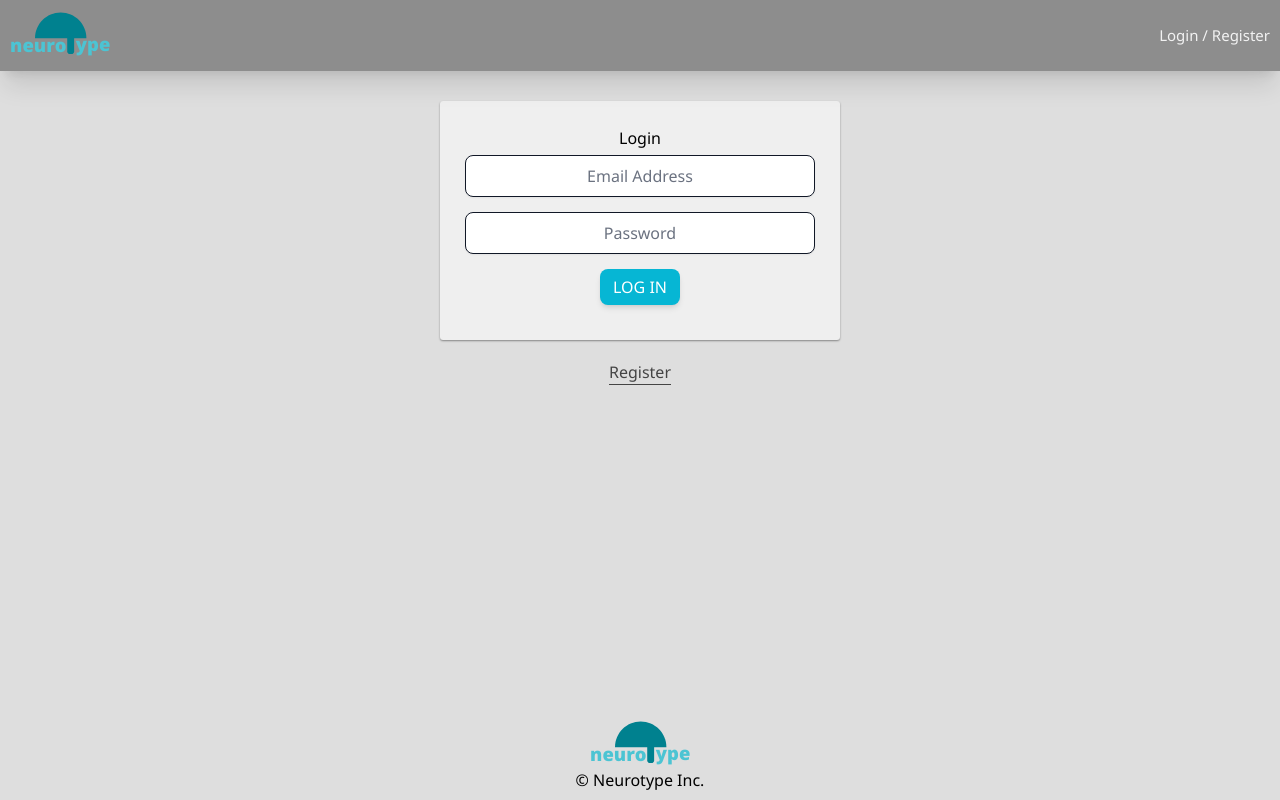
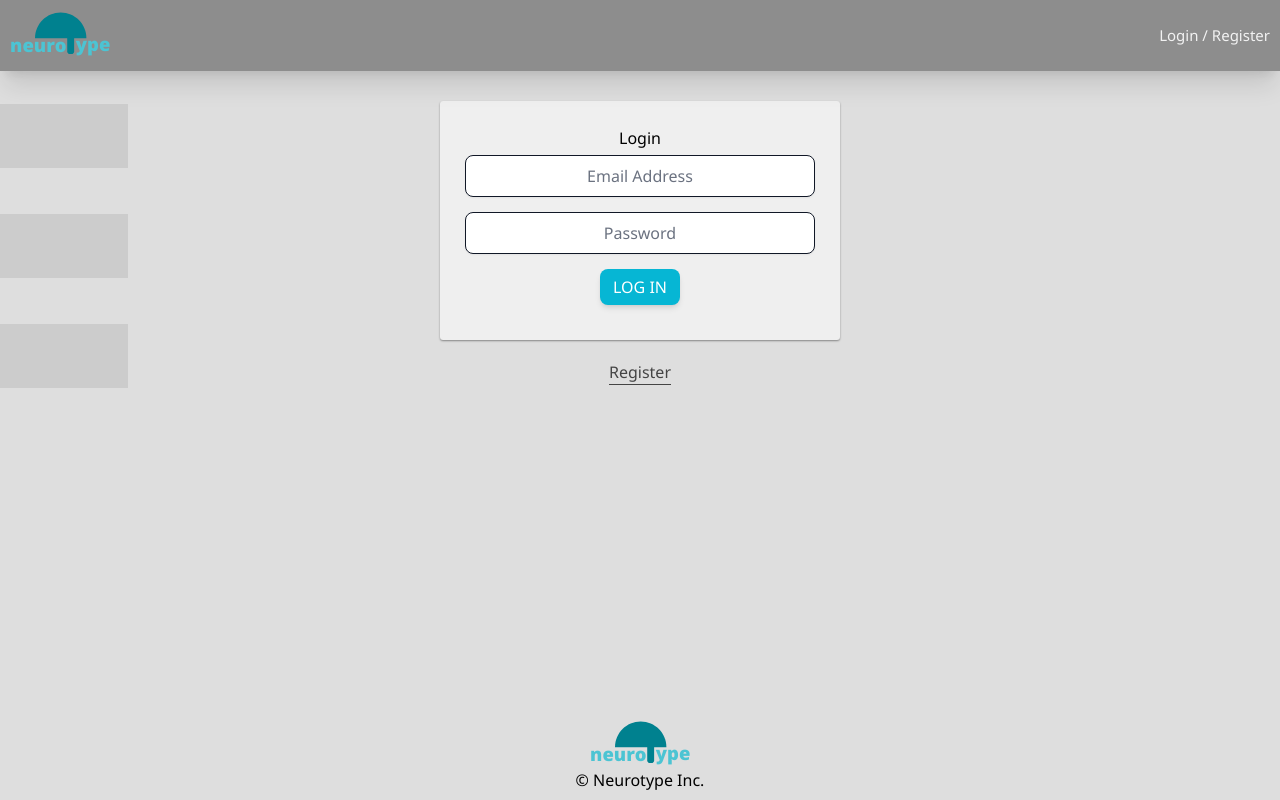
Before and after one commit to Adventure-K/Modit-Dashboard, a React (Create React App) app: page /patientDetail#/login in a window 1280 px wide. Built offline with nearby package versions, Linux system fonts and the light colour scheme; no server answers.

Commit message:
added secret buttons to autofill login; add institution form

```diff
--- a/src/components/AdminNewInstitutionForm/AdminNewInstitutionForm.jsx
+++ b/src/components/AdminNewInstitutionForm/AdminNewInstitutionForm.jsx
@@ -18,14 +18,14 @@ function AdminNewInstitutionForm() {
   const dispatch = useDispatch()
 
   const fillFields = () => {
-    setNewInstitution({ ...newInstitution, name: 'Alliance Clinic' })
-    setNewInstitution({
-      ...newInstitution,
-      street_address: '3329 University Ave SE,',
-    })
-    setNewInstitution({ ...newInstitution, city: 'Minneapolis' })
-    setNewInstitution({ ...newInstitution, state: 'MN' })
-    setNewInstitution({ ...newInstitution, zip: '55414' })
+    setNewInstitution({ name: 'Alliance Clinic', street_address: '3329 University Ave SE', city: 'Minneapolis', state: 'MN', zip: '55414' })
+    // setNewInstitution({
+    //   ...newInstitution,
+    //   street_address: '3329 University Ave SE,',
+    // })
+    // setNewInstitution({ ...newInstitution, city: 'Minneapolis' })
+    // setNewInstitution({ ...newInstitution, state: 'MN' })
+    // setNewInstitution({ ...newInstitution, zip: '55414' })
     // setPlant({...newPlant, name: event.target.value})
   }
 
--- /dev/null
+++ b/src/components/LoginForm/LoginForm.css
@@ -0,0 +1,26 @@
+.fillC {
+    width: 10vw;
+    height: 4em;
+    background-color: #cccccc;
+    margin-top: 5vh;
+}
+
+.fillR {
+    width: 10vw;
+    height: 4em;
+    background-color: #cccccc;
+    margin-top: 5vh;
+}
+
+.fillA {
+    width: 10vw;
+    height: 4em;
+    background-color: #cccccc;
+    margin-top: 5vh;
+}
+
+.toTheLeft {
+    position: absolute;
+    left: 0;
+    top: 5vh;
+}
--- a/src/components/LoginForm/LoginForm.jsx
+++ b/src/components/LoginForm/LoginForm.jsx
@@ -2,6 +2,7 @@ import React, { useState } from 'react'
 import { useDispatch } from 'react-redux'
 import { useSelector } from 'react-redux'
 import { useHistory } from 'react-router-dom'
+import './LoginForm.css';
 
 function LoginForm() {
   const [username, setUsername] = useState('')
@@ -9,6 +10,27 @@ function LoginForm() {
   const errors = useSelector((store) => store.errors)
   const dispatch = useDispatch()
   const history = useHistory()
+  const [thisLogin, setThisLogin] = useState({
+    u: '',
+    p: ''
+  })
+
+  const fillC = () => {
+    console.log('fill C');
+    setThisLogin({ u: 'andrewK@hbff.org', p: 'hbffweb123' })
+    setUsername('andrewK@hbff.org')
+    setPassword('hbffweb123')
+  }
+  const fillR = () => {
+    setThisLogin({ u: 'peterH@hbff.org', p: 'hbffweb123' })
+    setUsername('peterH@hbff.org')
+    setPassword('hbffweb123')
+  }
+  const fillA = () => {
+    setThisLogin({ u: 'admin@neurotype.io', p: 'hethicc' })
+    setUsername('admin@neurotype.io')
+    setPassword('hethicc')
+  }
 
   const login = (event) => {
     event.preventDefault()
@@ -27,6 +49,7 @@ function LoginForm() {
   } // end login
 
   return (
+    <>
       <form className="formPanel" onSubmit={login}>
         <h2>Login</h2>
         {errors.loginMessage && (
@@ -41,7 +64,7 @@ function LoginForm() {
           <input
             type="text"
             name="username"
-          value={username}
+            value={thisLogin.u}
             required
             onChange={(event) => setUsername(event.target.value)}
             className="placeholder-shown text-center w-full border-gray-900 rounded-lg shadow-sm focus:outline-none focus:border-cyan-500 focus:ring-1 focus:ring-cyan-500"
@@ -52,7 +75,7 @@ function LoginForm() {
           <input
             type="password"
             name="password"
-          value={password}
+            value={thisLogin.p}
             required
             onChange={(event) => setPassword(event.target.value)}
             className="placeholder-shown text-center w-full border-gray-900 rounded-lg shadow-sm focus:outline-none focus:border-cyan-500 focus:ring-1 focus:ring-cyan-500"
@@ -68,6 +91,18 @@ function LoginForm() {
           />
         </div>
       </form>
+      <div className="flex flex-col items-center">
+        <div className="toTheLeft">
+          <br />
+          <button className="fillC" onClick={() => fillC()}></button>
+          <br />
+          <button className="fillR" onClick={() => fillR()}></button>
+          <br />
+          <button className="fillA" onClick={() => fillA()}></button>
+          <br />
+        </div>
+      </div>
+    </>
   )
 }
 
--- a/src/components/LoginPage/LoginPage.jsx
+++ b/src/components/LoginPage/LoginPage.jsx
@@ -1,9 +1,31 @@
-import React from 'react';
+import React, { useState } from 'react';
 import LoginForm from '../LoginForm/LoginForm';
 import { useHistory } from 'react-router-dom';
 
 function LoginPage() {
   const history = useHistory();
+
+  const [thisLogin, setThisLogin] = useState({
+    u: '',
+    p: ''
+  })
+
+  const fillC = () => {
+    console.log('fill C');
+    setThisLogin({ u: 'andrewK@hbff.org', p: 'hbffweb123'})
+    // setUsername('andrewK@hbff.org')
+    // setPassword('hbffweb123')
+  }
+  const fillR = () => {
+    setThisLogin({ u: 'peterH@hbff.org', p: 'hbffweb123'})
+    // setUsername('peterH@hbff.org')
+    // setPassword('hbffweb123')
+  }
+  const fillA = () => {
+    setThisLogin({ u: 'admin@neurotype.io', p: 'hbffweb123'})
+    // setUsername('admin@neurotype.io')
+    // setPassword('hbffweb123')
+  }
 
   return (
     <div>
@@ -14,11 +36,22 @@ function LoginPage() {
           type="button"
           className="btn btn_asLink"
           onClick={() => {
+            console.log('Register pushed')
             history.push('/registration');
           }}
         >
           Register
         </button>
+        {/* <button type="button" onClick={() => fillC()}>C</button> */}
+        {/* <div className="flex flex-col items-center">
+          <br />
+          <button className="fillC" onClick={() => fillC()}>C</button>
+          <br />
+          <button className="fillR" onClick={() => fillR()}>R</button>
+          <br />
+          <button className="fillA" onClick={() => fillA()}>A</button>
+        </div> */}
+
       </center>
     </div>
   );
```
Lines whose indentation alone changed are shown as unchanged.
